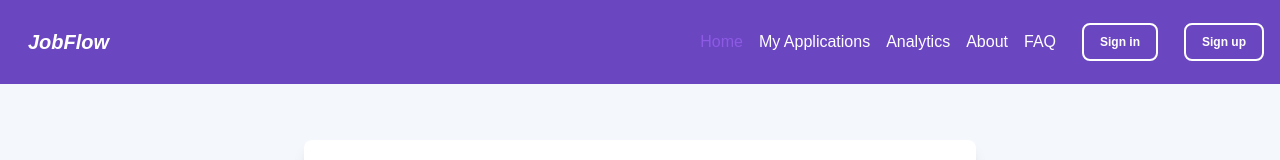
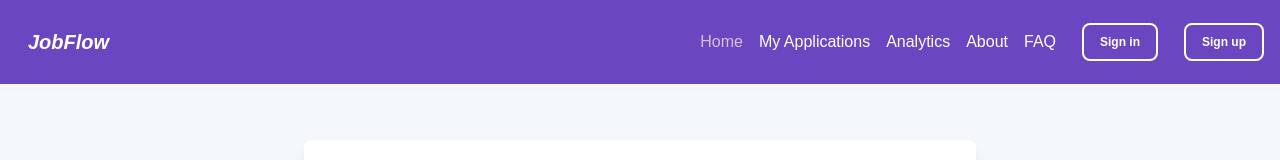
Before and after one commit to perezc14-msu/CSIT415-Project, a Next.js app in the folder jobflow/: page /faq in a window 1280 px wide. In both pictures the pointer is over the link "Home". Shown: the top 160 px of the page. Built offline with nearby package versions, Linux system fonts and the light colour scheme; no server answers.

Commit message:
Update navbar.css
When you hover over the menu a lighter shade of purple is shown.

```diff
--- a/jobflow/app/components/navbar.css
+++ b/jobflow/app/components/navbar.css
@@ -6,6 +6,7 @@
     --tertiary-color: #200599;
     --fifth-color: #8c5ae3;
     --red-color: #ff0000;
+    --lighter_purple:#d8bfd8;
 }
 
 
@@ -31,7 +32,7 @@ nav .flex a {
 
 /* The hovering effect for menu words */
 nav .flex a:hover {
-    color: var(--fifth-color);
+    color: var(--lighter_purple);
 }
 
 /* Styling for the links container */
```
